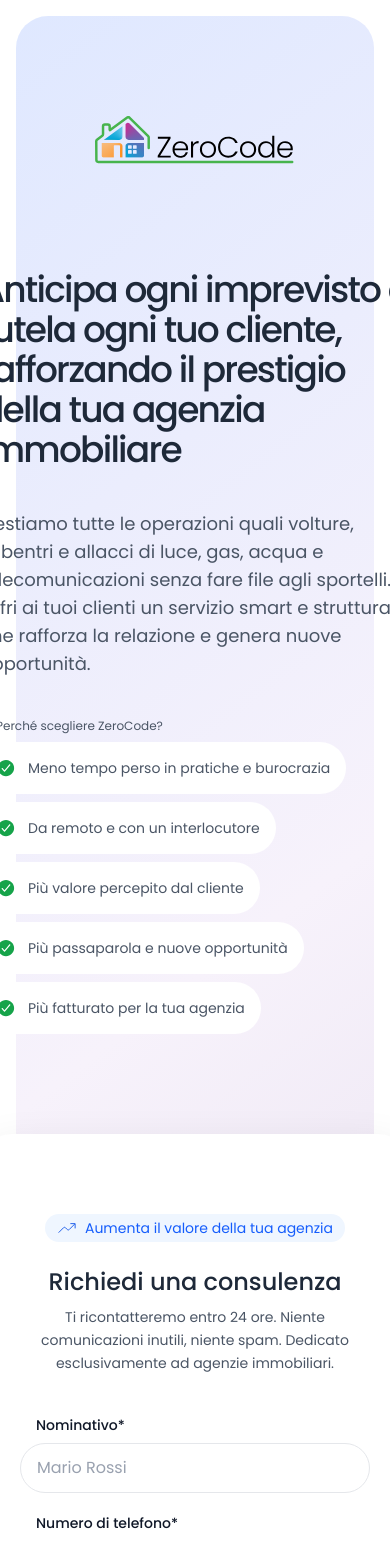
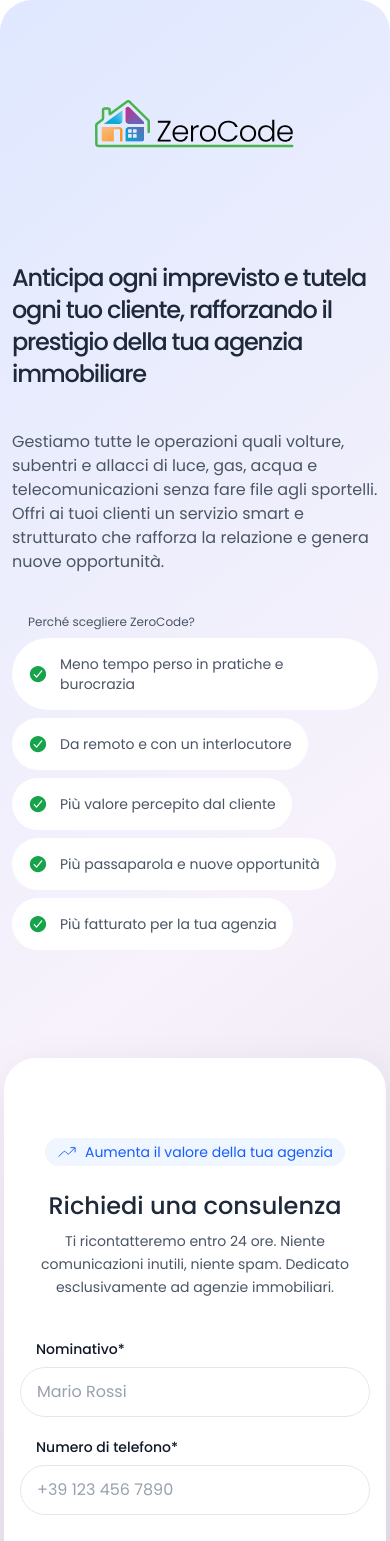
Before and after one commit to PattiChiari/ZeroCode, a Next.js app: page / in a window 390 px wide. Shown: the top 1541 px of the page. Built offline with nearby package versions, Linux system fonts and the light colour scheme.

Commit message:
zerocode

```diff
--- a/app/components/ConsultationForm.tsx
+++ b/app/components/ConsultationForm.tsx
@@ -109,7 +109,7 @@ export default function ConsultationForm() {
     return (
         <div className="w-full md:w-2/5">
             <div
-                className="bg-white w-full h-full rounded-4xl px-10 py-20 flex flex-col justify-between gap-10"
+                className="bg-white w-full h-full rounded-4xl px-4 md:px-10 py-20 flex flex-col justify-between gap-10"
                 style={{boxShadow: '0 10px 40px rgba(0, 0, 0, 0.08)'}}>
 
                 {/* Header */}
--- a/app/page.tsx
+++ b/app/page.tsx
@@ -40,7 +40,7 @@ export default function Home() {
 
     return (
         <>
-            <main className="h-fit w-screen p-4">
+            <main className="h-fit w-screen md:p-4">
                 <section
                     className="w-full h-full rounded-4xl flex justify-center"
                     style={{background: "linear-gradient(143deg,rgba(223, 232, 255, 1) 0%, rgba(247, 242, 251, 1) 50%, rgba(226, 217, 234, 1) 100%)"}}
@@ -50,13 +50,13 @@ export default function Home() {
                         <Image src="/zerocode.svg" alt="ZeroCode" width={200} height={200} priority/>
 
                         <div className="flex flex-col md:flex-row gap-25">
-                            <header className="w-full md:w-3/5 flex flex-col gap-10">
-                                <h1 id="hero-title" className="text-4xl font-medium tracking-tighter text-gray-800">
+                            <header className="w-full md:w-3/5 flex flex-col gap-10 p-2">
+                                <h1 id="hero-title" className="text-2xl md:text-4xl font-medium tracking-tighter text-gray-800">
                                     Anticipa ogni imprevisto e tutela ogni tuo cliente, rafforzando il prestigio della tua
                                     agenzia immobiliare
                                 </h1>
 
-                                <p className="text-lg text-gray-600">
+                                <p className="text-base md:text-lg text-gray-600">
                                     Gestiamo tutte le operazioni quali volture, subentri e allacci di luce, gas, acqua e
                                     telecomunicazioni senza fare file agli sportelli. Offri ai tuoi clienti un servizio smart e
                                     strutturato che rafforza la relazione e genera nuove opportunità.
```
